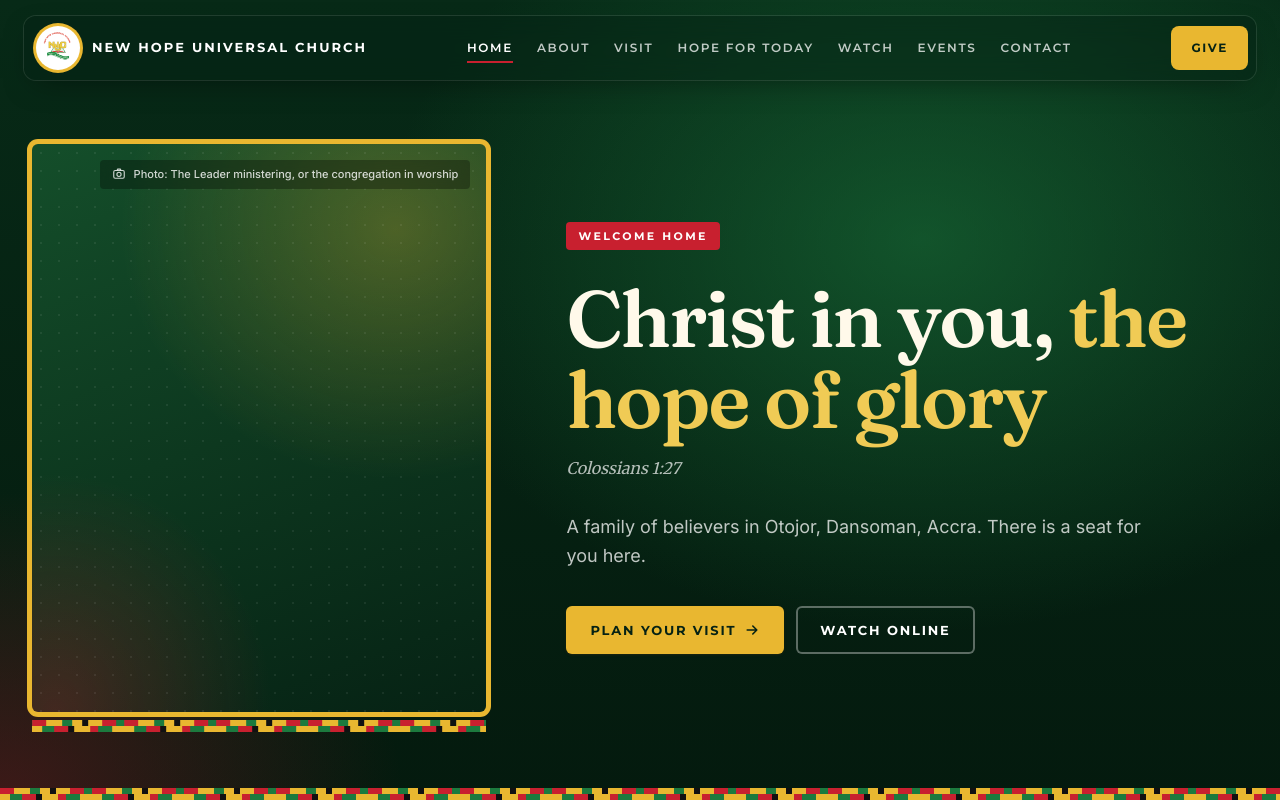
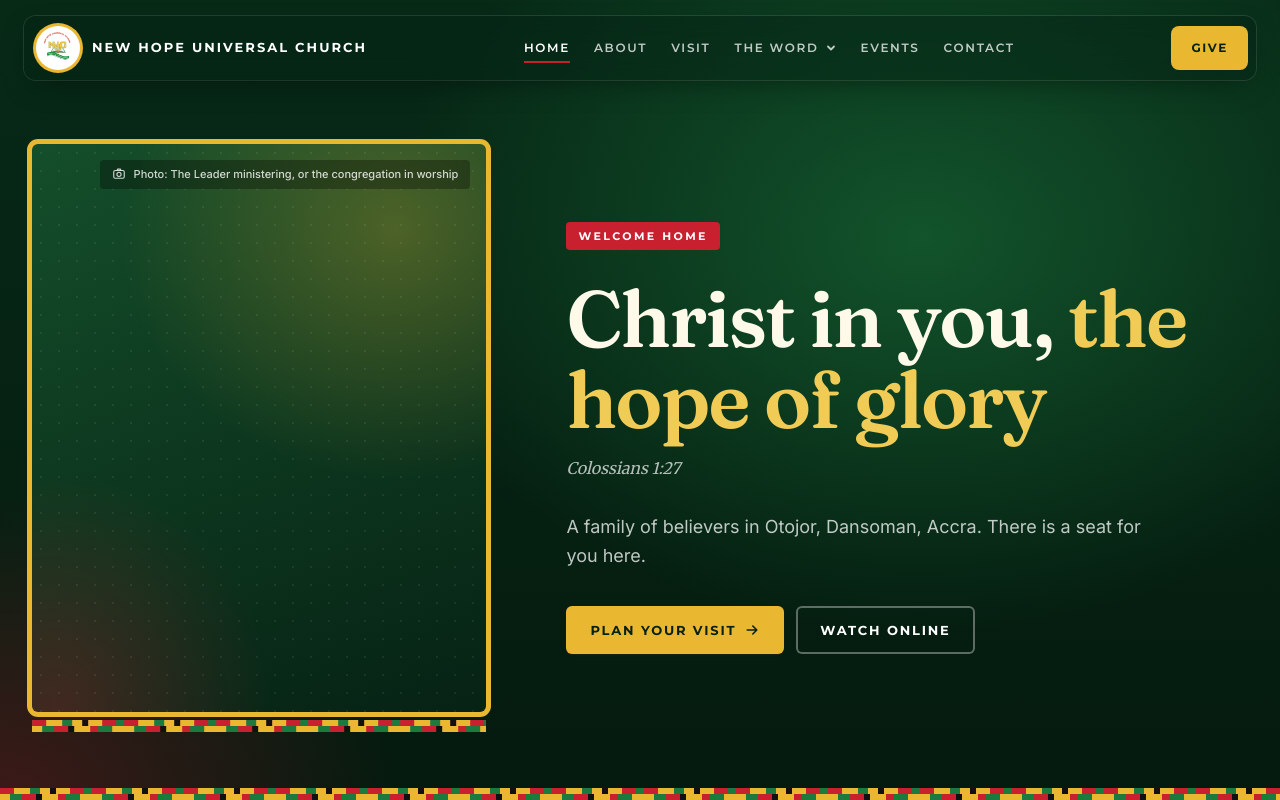
Before and after one commit to New-Hope-Universal-Church/nhuc-website, a Next.js app: page / in a window 1280 px wide. Shown: the top 800 px of the page. Built offline with nearby package versions, Linux system fonts and the light colour scheme.

Commit message:
feat: group Hope for Today and Watch under The Word

```diff
--- a/src/components/SiteFooter.tsx
+++ b/src/components/SiteFooter.tsx
@@ -1,6 +1,6 @@
 import Link from 'next/link';
 import { cacheLife } from 'next/cache';
-import { nav, site } from '@/lib/site';
+import { navLinks, site } from '@/lib/site';
 import { getSchedule } from '@/lib/hopeserve';
 import { Container, Kente, Logo } from './ui';
 import SocialLinks from './SocialLinks';
@@ -28,7 +28,7 @@ export default async function SiteFooter() {
           <div>
             <h2 className="text-xs font-semibold uppercase tracking-[0.2em] text-gold-300">Explore</h2>
             <ul className="mt-5 space-y-3 text-sm">
-              {nav.map((item) => (
+              {navLinks.map((item) => (
                 <li key={item.href}><Link href={item.href} className="text-white/70 hover:text-white">{item.label}</Link></li>
               ))}
               <li><Link href="/counselling" className="text-white/70 hover:text-white">Counselling</Link></li>
--- a/src/components/SiteHeader.tsx
+++ b/src/components/SiteHeader.tsx
@@ -2,8 +2,8 @@
 
 import Link from 'next/link';
 import { usePathname } from 'next/navigation';
-import { useEffect, useState } from 'react';
-import { nav } from '@/lib/site';
+import { useEffect, useRef, useState } from 'react';
+import { nav, type NavLink } from '@/lib/site';
 import { Logo } from './ui';
 
 /**
@@ -33,6 +33,12 @@ export default function SiteHeader() {
   }, [open]);
 
   const light = scrolled && !open;
+  const isActive = (href: string) => (href === '/' ? pathname === '/' : pathname === href || pathname.startsWith(`${href}/`));
+  const itemCls = (active: boolean) =>
+    `relative rounded-md px-3 py-2 font-display text-[12px] font-semibold uppercase tracking-[0.14em] transition-colors ${
+      light ? 'text-brand-950/70 hover:text-brand-950 hover:bg-brand-950/5' : 'text-white/75 hover:text-white hover:bg-white/10'
+    } ${active ? (light ? '!text-brand-950' : '!text-white') : ''}`;
+  const underline = <span className="absolute inset-x-3 bottom-0.5 h-0.5 bg-crimson-600" aria-hidden="true" />;
 
   return (
     <header className="fixed inset-x-0 top-3 z-50 px-3 sm:top-4 sm:px-6">
@@ -47,18 +53,17 @@ export default function SiteHeader() {
 
         <nav aria-label="Main" className="hidden lg:flex items-center">
           {nav.map((item) => {
-            const active = pathname === item.href || pathname.startsWith(`${item.href}/`);
+            if ('items' in item) {
               return (
-              <Link
-                key={item.href}
-                href={item.href}
-                aria-current={active ? 'page' : undefined}
-                className={`relative rounded-md px-3 py-2 font-display text-[12px] font-semibold uppercase tracking-[0.14em] transition-colors ${
-                  light ? 'text-brand-950/70 hover:text-brand-950 hover:bg-brand-950/5' : 'text-white/75 hover:text-white hover:bg-white/10'
-                } ${active ? (light ? '!text-brand-950' : '!text-white') : ''}`}
-              >
+                <MenuGroup key={item.label} label={item.label} items={item.items} pathname={pathname}
+                  buttonCls={itemCls(item.items.some((i) => isActive(i.href)))} underline={item.items.some((i) => isActive(i.href)) ? underline : null} />
+              );
+            }
+            const active = isActive(item.href);
+            return (
+              <Link key={item.href} href={item.href} aria-current={active ? 'page' : undefined} className={itemCls(active)}>
                 {item.label}
-                {active && <span className="absolute inset-x-3 bottom-0.5 h-0.5 bg-crimson-600" aria-hidden="true" />}
+                {active && underline}
               </Link>
             );
           })}
@@ -94,7 +99,24 @@ export default function SiteHeader() {
           className="lg:hidden absolute inset-x-0 top-full mt-2 max-h-[calc(100svh-6rem)] overflow-y-auto rounded-xl bg-church p-3 shadow-2xl ring-1 ring-white/10"
         >
           <nav aria-label="Main" className="flex flex-col">
-            {nav.map((item) => (
+            {nav.map((item) =>
+              'items' in item ? (
+                <div key={item.label} className="mt-1 border-t border-white/10 pt-2">
+                  <p className="px-4 pt-1 pb-1 font-display text-[11px] font-bold uppercase tracking-[0.2em] text-gold-300/80">{item.label}</p>
+                  {item.items.map((sub) => (
+                    <Link
+                      key={sub.href}
+                      href={sub.href}
+                      aria-current={isActive(sub.href) ? 'page' : undefined}
+                      className={`block rounded-lg px-4 py-2.5 font-heading text-2xl font-semibold transition-colors hover:bg-white/5 ${isActive(sub.href) ? 'text-gold-300' : 'text-white'}`}
+                    >
+                      {sub.label}
+                      {sub.blurb && <span className="block font-sans text-sm font-normal text-white/50">{sub.blurb}</span>}
+                    </Link>
+                  ))}
+                  <div className="mb-1 mt-2 border-b border-white/10" />
+                </div>
+              ) : (
                 <Link
                   key={item.href}
                   href={item.href}
@@ -103,7 +125,8 @@ export default function SiteHeader() {
                 >
                   {item.label}
                 </Link>
-            ))}
+              ),
+            )}
           </nav>
           <Link href="/give" className="mt-2 flex h-12 items-center justify-center rounded-lg bg-gold-400 font-display text-[12px] font-bold uppercase tracking-[0.14em] text-brand-950">
             Give online
@@ -113,3 +136,79 @@ export default function SiteHeader() {
     </header>
   );
 }
+
+/**
+ * A menu heading with a small panel of links ("The Word"). Opens on hover or
+ * click, closes on Escape, a click elsewhere, or moving to another page.
+ */
+function MenuGroup({
+  label, items, pathname, buttonCls, underline,
+}: {
+  label: string;
+  items: NavLink[];
+  pathname: string;
+  buttonCls: string;
+  underline: React.ReactNode;
+}) {
+  const [open, setOpen] = useState(false);
+  const ref = useRef<HTMLDivElement>(null);
+  const closeTimer = useRef<ReturnType<typeof setTimeout> | null>(null);
+
+  useEffect(() => setOpen(false), [pathname]);
+  useEffect(() => {
+    if (!open) return;
+    const onKey = (e: KeyboardEvent) => e.key === 'Escape' && setOpen(false);
+    const onClick = (e: MouseEvent) => !ref.current?.contains(e.target as Node) && setOpen(false);
+    window.addEventListener('keydown', onKey);
+    document.addEventListener('mousedown', onClick);
+    return () => {
+      window.removeEventListener('keydown', onKey);
+      document.removeEventListener('mousedown', onClick);
+    };
+  }, [open]);
+
+  // A mouse opens it on hover, so a click right after must not close it.
+  const hoveredAt = useRef(0);
+  const show = () => {
+    if (closeTimer.current) clearTimeout(closeTimer.current);
+    if (!open) hoveredAt.current = Date.now();
+    setOpen(true);
+  };
+  const toggle = () => setOpen((v) => (v && Date.now() - hoveredAt.current < 600 ? true : !v));
+  const hide = () => {
+    closeTimer.current = setTimeout(() => setOpen(false), 150);
+  };
+
+  return (
+    <div ref={ref} className="relative" onMouseEnter={show} onMouseLeave={hide}>
+      <button type="button" aria-expanded={open} aria-haspopup="true" onClick={toggle} className={`${buttonCls} inline-flex items-center gap-1.5`}>
+        {label}
+        <svg className={`h-3 w-3 transition-transform ${open ? 'rotate-180' : ''}`} viewBox="0 0 12 12" fill="none" stroke="currentColor" strokeWidth={1.8} aria-hidden="true">
+          <path d="M3 4.5l3 3 3-3" strokeLinecap="round" strokeLinejoin="round" />
+        </svg>
+        {underline}
+      </button>
+      {open && (
+        <div className="absolute left-1/2 top-full z-10 w-72 -translate-x-1/2 pt-3">
+          <ul className="overflow-hidden rounded-xl bg-ivory p-2 shadow-[0_18px_40px_-14px_rgba(6,34,20,0.45)] ring-1 ring-brand-950/10">
+            {items.map((i) => {
+              const active = pathname === i.href || pathname.startsWith(`${i.href}/`);
+              return (
+                <li key={i.href}>
+                  <Link
+                    href={i.href}
+                    aria-current={active ? 'page' : undefined}
+                    className={`block rounded-lg px-4 py-3 transition-colors hover:bg-brand-950/5 ${active ? 'bg-brand-950/5' : ''}`}
+                  >
+                    <span className="block font-heading text-lg font-semibold text-brand-950">{i.label}</span>
+                    {i.blurb && <span className="block text-sm text-ink/55">{i.blurb}</span>}
+                  </Link>
+                </li>
+              );
+            })}
+          </ul>
+        </div>
+      )}
+    </div>
+  );
+}
--- a/src/lib/site.ts
+++ b/src/lib/site.ts
@@ -53,12 +53,29 @@ export const site = {
   },
 } as const;
 
-export const nav = [
+export interface NavLink {
+  href: string;
+  label: string;
+  /** One line under the label in a menu group. */
+  blurb?: string;
+}
+export type NavItem = NavLink | { label: string; items: NavLink[] };
+
+/** The main menu. "The Word" groups the daily devotional and the preaching. */
+export const nav: NavItem[] = [
   { href: '/', label: 'Home' },
   { href: '/about', label: 'About' },
   { href: '/visit', label: 'Visit' },
-  { href: '/hope', label: 'Hope for Today' },
-  { href: '/watch', label: 'Watch' },
+  {
+    label: 'The Word',
+    items: [
+      { href: '/hope', label: 'Hope for Today', blurb: 'A word for each day' },
+      { href: '/watch', label: 'Watch', blurb: 'Sermons and live streams' },
+    ],
+  },
   { href: '/events', label: 'Events' },
   { href: '/contact', label: 'Contact' },
-] as const;
+];
+
+/** Every page in the menu, groups opened up (for the footer). */
+export const navLinks: NavLink[] = nav.flatMap((i) => ('items' in i ? i.items : [i]));
```
Lines whose indentation alone changed are shown as unchanged.
